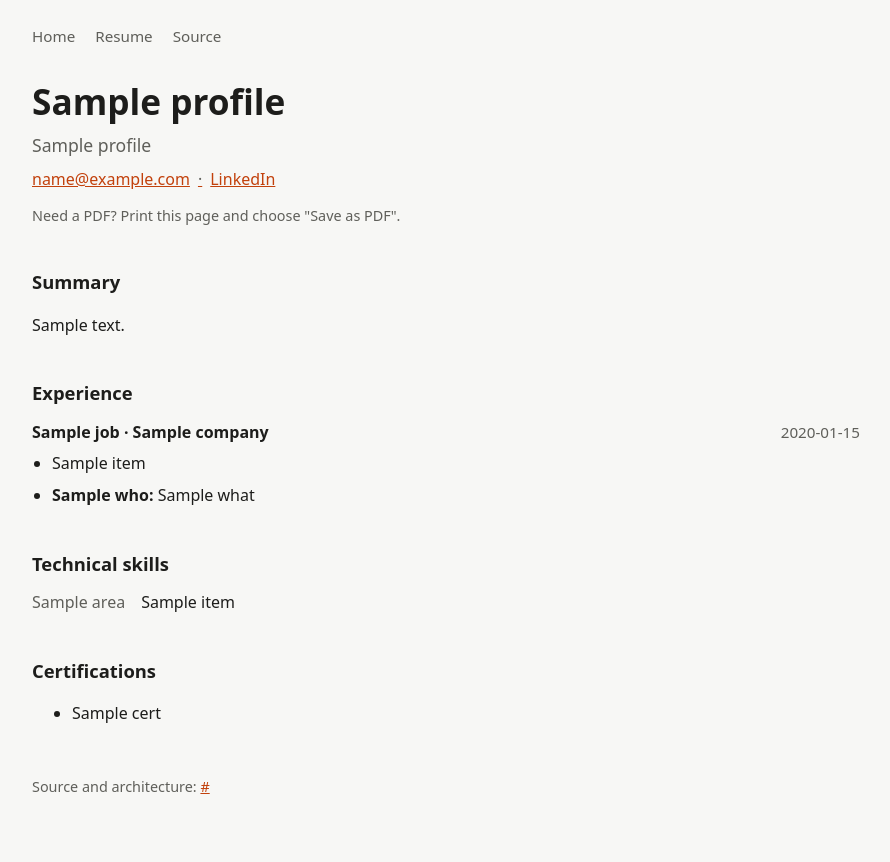
After one commit to GGilchristAWS/cloud-portfolio, a Python web app: template app/src/portfolio/templates/resume.html in a window 1280 px wide. The commit adds this page. Shown: the whole page, without its empty margins (194-1084 px from the left). Run offline with Jinja, Linux system fonts and the light colour scheme; the template is opened without the code that fills it: most values are stand-ins (such as "Sample title", 1, 10 or a date in 2020).

Commit message:
Add a resume page rendered from structured data (#11)
/resume renders resume.toml with the site's styles; printing it (or "Save
as PDF") drops the navigation and dark theme for a clean document. The home
page now leads with a short introduction and links to it. Customer
engagements are described by industry rather than by name.

Co-authored-by: Claude Opus 5.5 <noreply@anthropic.com>

```diff
--- /dev/null
+++ b/app/src/portfolio/templates/base.html
@@ -0,0 +1,65 @@
+<!doctype html>
+<html lang="en">
+<head>
+  <meta charset="utf-8">
+  <meta name="viewport" content="width=device-width, initial-scale=1">
+  <title>{% block title %}Geoffrey Gilchrist · Cloud Operations{% endblock %}</title>
+  <style>
+    :root {
+      --bg: #f7f7f5; --fg: #1d1d1b; --muted: #5f5f5a; --card: #ffffff;
+      --line: #e3e3de; --accent: #c2410c;
+    }
+    @media (prefers-color-scheme: dark) {
+      :root {
+        --bg: #141413; --fg: #ecebe6; --muted: #a3a29b; --card: #1e1e1c;
+        --line: #33332f; --accent: #fb923c;
+      }
+    }
+    * { box-sizing: border-box; }
+    body {
+      margin: 0; background: var(--bg); color: var(--fg);
+      font: 16px/1.6 system-ui, -apple-system, "Segoe UI", sans-serif;
+    }
+    main { max-width: 860px; margin: 0 auto; padding: 24px 16px 64px; }
+    nav { display: flex; gap: 20px; margin-bottom: 32px; font-size: 0.95rem; }
+    nav a { color: var(--muted); text-decoration: none; }
+    nav a[aria-current="page"] { color: var(--fg); font-weight: 600; }
+    h1 { font-size: 2.2rem; line-height: 1.2; margin: 0 0 8px; }
+    h2 { font-size: 1.15rem; margin: 40px 0 12px; }
+    .lede { color: var(--muted); font-size: 1.1rem; margin: 0; }
+    a { color: var(--accent); }
+    .grid { display: grid; gap: 12px; grid-template-columns: repeat(auto-fit, minmax(240px, 1fr)); }
+    .card { background: var(--card); border: 1px solid var(--line); border-radius: 8px; padding: 16px; }
+    .card h3 { margin: 0 0 4px; font-size: 1rem; }
+    .card p { margin: 0; color: var(--muted); font-size: 0.95rem; }
+    ol.flow { padding-left: 20px; margin: 0; }
+    ol.flow li { margin-bottom: 4px; }
+    dl { display: grid; grid-template-columns: max-content 1fr; gap: 4px 16px; margin: 0; }
+    dt { color: var(--muted); }
+    dd { margin: 0; font-family: ui-monospace, "Cascadia Code", monospace; overflow-wrap: anywhere; }
+    footer { margin-top: 48px; color: var(--muted); font-size: 0.9rem; }
+    {% block styles %}{% endblock %}
+
+    /* Printing (or "Save as PDF") drops the site chrome and dark theme. */
+    @media print {
+      :root { --bg: #fff; --fg: #000; --muted: #333; --card: #fff; --line: #ccc; --accent: #000; }
+      body { font-size: 10.5pt; line-height: 1.4; }
+      main { max-width: none; padding: 0; }
+      nav, footer, .no-print { display: none; }
+      a { text-decoration: none; }
+      h2 { margin-top: 18px; }
+    }
+  </style>
+</head>
+<body>
+<main>
+  <nav aria-label="Site">
+    <a href="/" {% if page == "home" %}aria-current="page"{% endif %}>Home</a>
+    <a href="/resume" {% if page == "resume" %}aria-current="page"{% endif %}>Resume</a>
+    <a href="{{ repo_url }}">Source</a>
+  </nav>
+  {% block content %}{% endblock %}
+  <footer>Source and architecture: <a href="{{ repo_url }}">{{ repo_url }}</a></footer>
+</main>
+</body>
+</html>
--- /dev/null
+++ b/app/src/portfolio/templates/resume.html
@@ -0,0 +1,58 @@
+{% extends "base.html" %}
+{% block title %}Resume · {{ resume.profile.name }}{% endblock %}
+{% block styles %}
+    .contact { margin: 8px 0 0; color: var(--muted); }
+    .contact a + a::before { content: "·"; margin: 0 8px; color: var(--muted); }
+    .print-hint { margin-top: 12px; font-size: 0.9rem; color: var(--muted); }
+    .job { margin-bottom: 20px; break-inside: avoid; }
+    .job-head { display: flex; flex-wrap: wrap; justify-content: space-between; gap: 0 16px; }
+    .job-head h3 { margin: 0; font-size: 1rem; }
+    .job-head span { color: var(--muted); font-size: 0.95rem; }
+    .job ul { margin: 6px 0 0; padding-left: 20px; }
+    .job li { margin-bottom: 2px; }
+    .engagements { margin-top: 6px; }
+    .engagements strong { font-weight: 600; }
+    .skills { display: grid; grid-template-columns: max-content 1fr; gap: 4px 16px; margin: 0; }
+    .skills dd { font-family: inherit; }
+    @media (max-width: 600px) { .skills { grid-template-columns: 1fr; } .skills dd { margin-bottom: 8px; } }
+{% endblock %}
+{% block content %}
+  {% set p = resume.profile %}
+  <h1>{{ p.name }}</h1>
+  <p class="lede">{{ p.title }}</p>
+  <p class="contact"><a href="mailto:{{ p.email }}">{{ p.email }}</a><a href="{{ p.linkedin }}">LinkedIn</a></p>
+  <p class="print-hint no-print">Need a PDF? Print this page and choose "Save as PDF".</p>
+
+  <h2>Summary</h2>
+  <p>{{ p.summary }}</p>
+
+  <h2>Experience</h2>
+  {% for job in resume.experience %}
+  <section class="job">
+    <div class="job-head">
+      <h3>{{ job.title }} · {{ job.company }}</h3>
+      <span>{{ job.dates }}</span>
+    </div>
+    <ul>
+      {% for item in job.highlights %}<li>{{ item }}</li>{% endfor %}
+    </ul>
+    {% if job.engagements %}
+    <ul class="engagements">
+      {% for e in job.engagements %}<li><strong>{{ e.who }}:</strong> {{ e.what }}</li>{% endfor %}
+    </ul>
+    {% endif %}
+  </section>
+  {% endfor %}
+
+  <h2>Technical skills</h2>
+  <dl class="skills">
+    {% for group in resume.skills %}
+    <dt>{{ group.area }}</dt><dd>{{ group["items"] | join(", ") }}</dd>
+    {% endfor %}
+  </dl>
+
+  <h2>Certifications</h2>
+  <ul>
+    {% for cert in resume.certifications %}<li>{{ cert.name }}</li>{% endfor %}
+  </ul>
+{% endblock %}
```
Also changed, not shown: app/src/portfolio/main.py (+21 -2 lines), app/src/portfolio/resume.toml (added, +110 -0 lines), app/src/portfolio/templates/index.html (+7 -48 lines), app/tests/test_main.py (+27 -1 lines).
